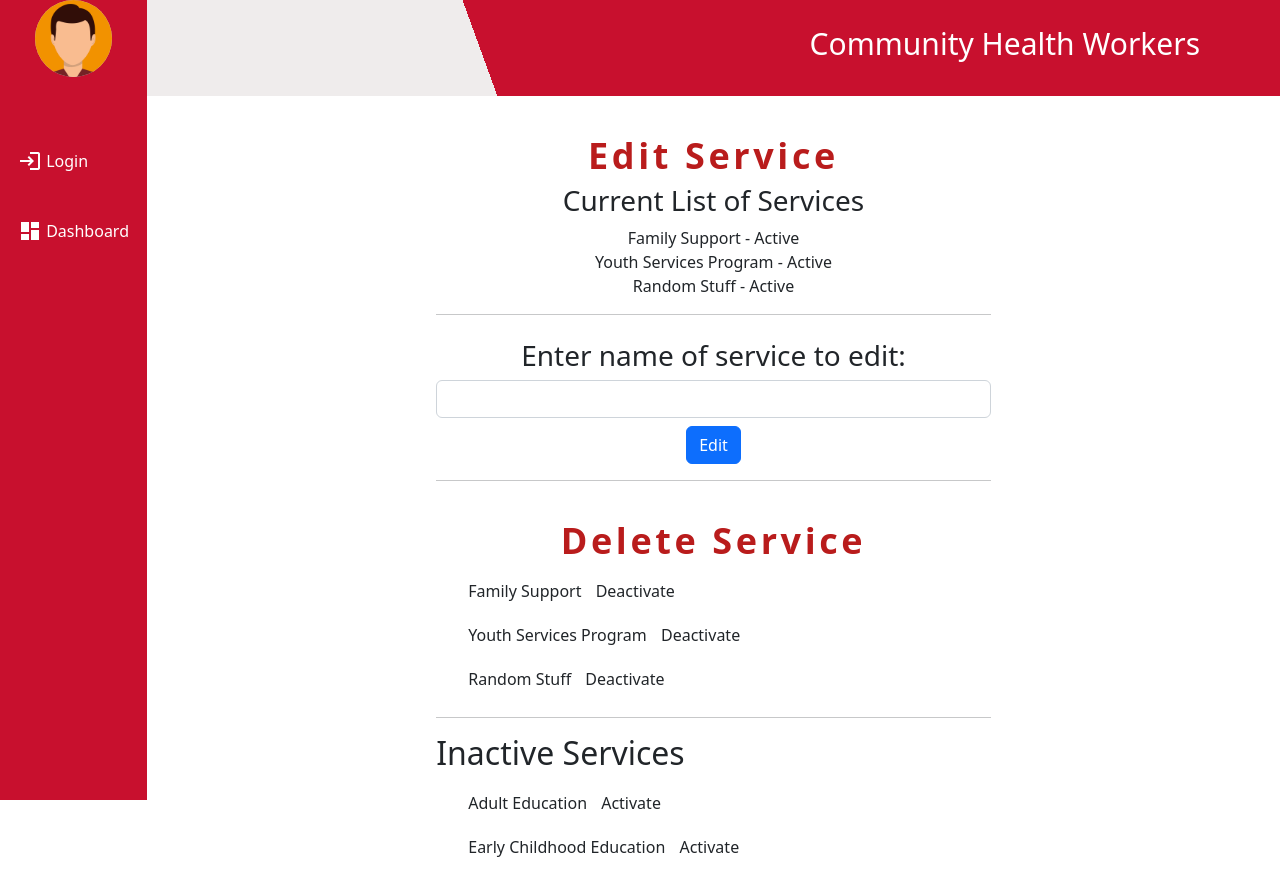
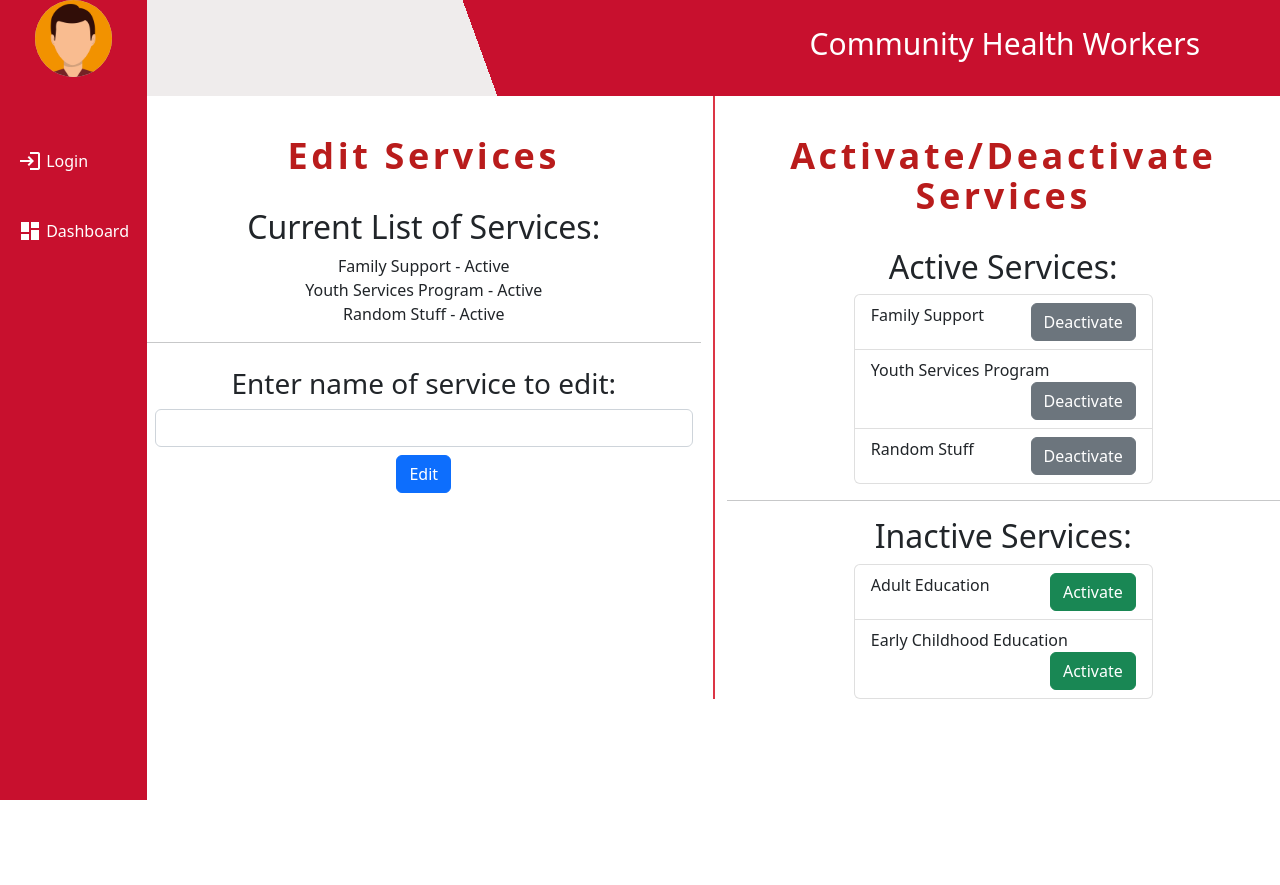
Before and after one commit to CIS-Spring-2023/project-cis_4339_project_20, a Vue app in the folder frontend/: page /editservices in a window 1280 px wide. After the commit the page ends 800 px from the top, so only its background shows below. Built offline with nearby package versions, Linux system fonts and the light colour scheme; no server answers.

Commit message:
Revised styling for 'Edit Services' page

```diff
--- a/frontend/src/components/editServices.vue
+++ b/frontend/src/components/editServices.vue
@@ -56,13 +56,12 @@ export default {
 <!-- Referenced from https://blog.deepgram.com/build-a-todo-list-with-pinia-and-vue-3/ -->
 <template>
   <div class="row justify-content-center">
-    <div class="col-md-6">
-      <h1
-        class="font-bold text-4xl text-red-700 tracking-widest text-center mt-10"
-      >
-      Edit Service
+    <div class="col-md-6 border-end border-danger">
+      <h1 class="font-bold text-4xl text-red-700 tracking-widest text-center mt-10">
+      Edit Services
       </h1>
-    <h3 class="text-center"> Current List of Services </h3>
+      <br>
+    <h2 class="text-center"> Current List of Services: </h2>
       <!-- looping through services filtered by activeServices only -->
       <div v-for="item in list.activeServices" class="text-center">
         {{ item.name }} - Active
@@ -70,35 +69,40 @@ export default {
     <hr class="solid">
       <h3 class="text-center mt-4"> Enter name of service to edit:</h3>
       <form @submit.prevent="() => editService(editServiceName)">
-        <div class="form-group text-center">
+        <div class="form-group text-center m-2">
           <input type="text" class="mb-2 form-control text-center" v-model="editServiceName">
           <button class="btn btn-primary btn-block">Edit</button>
         </div>
       </form>
-      <hr class="solid">
-      <!-- Adding deletion-->
-      <div>
-    <h1
-        class="font-bold text-4xl text-red-700 tracking-widest text-center mt-10"
-      >
-      Delete Service
+    </div>
+
+
+    <!-- Adding soft deletion -->
+    <div class="col-md-6 border-start border-danger">
+    <h1 class="font-bold text-4xl text-red-700 tracking-widest text-center mt-10">
+      Activate/Deactivate Services
       </h1>
-    <ul>
-      <li v-for="service in activeServices" :key="service.id">
+      <br>
+      <h2 class="text-center">Active Services:</h2>
+      <div class="container col-md-7">
+        <ul class="list-group">
+          <li v-for="service in activeServices" :key="service.id" class="text-left list-group-item">
             {{ service.name }}
-        <button @click="deactivateService(service.id)">Deactivate</button>
+              <button @click="deactivateService(service.id)" class="btn btn-secondary btn-block float-right">Deactivate</button>
           </li>
         </ul>
+      </div>
     <hr>
-    <h2>Inactive Services</h2>
-    <ul>
-      <li v-for="service in inactiveServices" :key="service.id">
+    <h2 class="text-center">Inactive Services:</h2>
+    <div class="container col-md-7">
+        <ul class="list-group">
+          <li v-for="service in inactiveServices" :key="service.id" class="text-left list-group-item">
             {{ service.name }}
-        <button @click="activateService(service.id)">Activate</button>
+            <button @click="activateService(service.id)" class="btn btn-success btn-block float-right">Activate</button>
           </li>
         </ul>
     </div>
     </div>
   </div>
-
 </template>
+<!-- CSS help referenced from https://getbootstrap.com/docs/4.0/components/list-group/ -->
```
Also changed, not shown: frontend/src/components/eventForm.vue (+0 -54 lines). Lines whose indentation alone changed are shown as unchanged.
